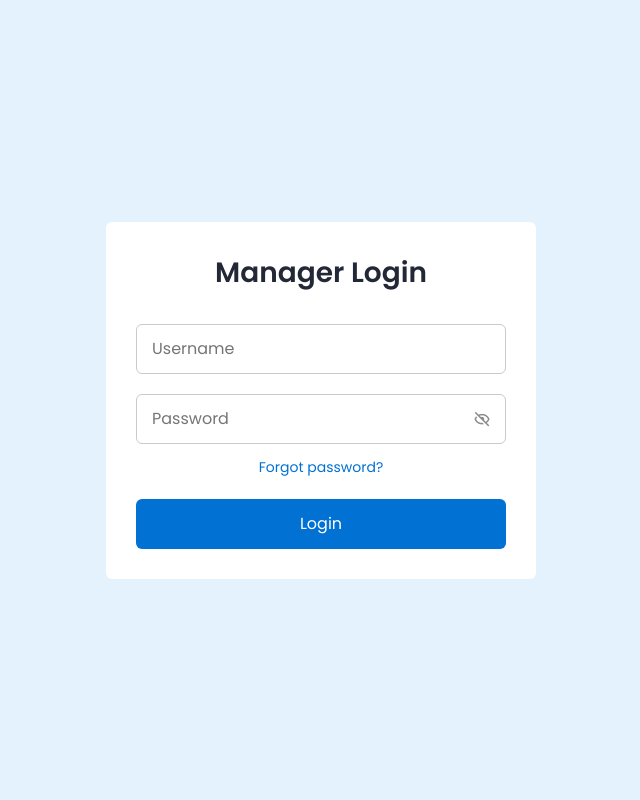
After one commit to Rzn-Mohamed/Hotel-Reservation, a Django app: page /managerlog/ in a window 1280 px wide. The commit adds this page. Shown: the whole page, without its empty margins (319-959 px from the left). Run offline with Django 5.2, Linux system fonts and the light colour scheme.

Commit message:
manager/client setup

```diff
--- a/Hotel/app/templates/manager_login.html
+++ b/Hotel/app/templates/app/client_login.html
@@ -41,7 +41,7 @@
                     </form>
 
                     <div class="form-link">
-                        <span>Don't have an account? <a href="{% url 'register' %}" class="link signup-link">Signup</a></span>
+                        <span>Don't have an account? <a href="{% url 'client-signup' %}" class="link signup-link">Signup</a></span>
                     </div>
                 </div>
 
--- /dev/null
+++ b/Hotel/app/templates/app/manager_login.html
@@ -0,0 +1,72 @@
+{% load static %}
+<!DOCTYPE html>
+
+    <html lang="en">
+    <head>
+        <meta charset="UTF-8">
+        <meta http-equiv="X-UA-Compatible" content="IE=edge">
+        <meta name="viewport" content="width=device-width, initial-scale=1.0">
+        <title> Manager Login </title>
+
+        <!-- CSS -->
+        <link rel="stylesheet" type = "text/css" href="{% static 'css/newlogin.css' %}">
+
+        <!-- Boxicons CSS -->
+        <link href='https://unpkg.com/boxicons@2.1.2/css/boxicons.min.css' rel='stylesheet'>
+
+    </head>
+    <body>
+        <section class="container forms">
+            <div class="form login">
+                <div class="form-content">
+                    <header>Manager Login</header>
+                    <form method = "POST" autocomplete = "off">
+                        {% csrf_token %}
+                        <div class="field input-field">
+                            <input type="text" placeholder="Username" class="input" name = "username">
+                        </div>
+
+                        <div class="field input-field">
+                            <input type="password" placeholder="Password" class="password" name = "password">
+                            <i class='bx bx-hide eye-icon'></i>
+                        </div>
+
+                        <div class="form-link">
+                            <a href="#" class="forgot-pass">Forgot password?</a>
+                        </div>
+
+                        <div class="field button-field">
+                            <button type="submit" name = "submit">Login</button>
+                        </div>
+                    </form>
+
+                    {% comment %} <div class="form-link">
+                        <span>Don't have an account? <a href="{% url 'register' %}" class="link signup-link">Signup</a></span>
+                    </div> {% endcomment %}
+                </div>
+
+                {% comment %} <div class="line"></div> {% endcomment %}
+
+                {% comment %} <div class="media-options">
+                    <a href="#" class="field facebook">
+                        <i class='bx bxl-facebook facebook-icon'></i>
+                        <span>Login with Facebook</span>
+                    </a>
+                </div>
+
+                <div class="media-options">
+                    <a href="#" class="field google">
+                        <img src="#" alt="" class="google-img">
+                        <span>Login with Google</span>
+                    </a>
+                </div> {% endcomment %}
+
+            </div>
+
+
+        </section>
+
+        <!-- JavaScript -->
+        <script src="{% static 'js/newlogin.js' %}"></script>
+    </body>
+</html>
--- a/Hotel/app/urls.py
+++ b/Hotel/app/urls.py
@@ -2,6 +2,9 @@ from django.urls import path
 from . import views
 
 urlpatterns = [
-  path('managerlog/', views.manager_login, name='login-in'),
+  path('managerlog/', views.manager_login, name='manager-login'),
   path('managerdash/', views.manager_dash, name='manager-dash'),
+  path('clientlog/', views.manager_dash, name='client-login'),
+  path('clientdash/', views.manager_dash, name='client-dash'),
+  path("clientsignup/", views.client_signup, name="client-signup"),
 ]
--- a/Hotel/app/views.py
+++ b/Hotel/app/views.py
@@ -3,16 +3,44 @@ from django.contrib.auth import authenticate
 from django.contrib.auth.models import User , auth
 
 # Create your views here.
+#-----------------manager----------------#
 def manager_login(request):
-    if request.method == 'POST':
-        username = request.POST.get('username')
-        password = request.POST.get('password')
-        user = authenticate(username = username , password = password)
-        if user is not None:
-            auth.login(request , user)
-            return redirect('manager-dash')
-    else:
+    if request.method != 'POST':
         return render(request , 'app/manager_login.html')
+    user = authenticate(request , username=request.POST['username'] , password=request.POST['password'])
+    if user is not None:
+        auth.login(request , user)
+    return redirect('manager-dash')
 
 def manager_dash(request):
     return render(request , 'app/manager_dash.html')
+
+
+#-----------------client----------------#
+def client_login(request):
+    if request.method != 'POST':
+        return render(request , 'app/client_login.html')
+    user = authenticate(request , username=request.POST['username'] , password=request.POST['password'])
+    if user is not None:
+        auth.login(request , user)
+    return redirect('client-dash')
+
+def client_signup(request):
+    if request.method == 'POST':
+        username = request.POST['username']
+        email = request.POST['email']
+        password = request.POST['password1']
+        password2 = request.POST['password2']
+
+        # Check if passwords match
+        if password != password2:
+            return render(request, 'app/client_signup.html', {'error': 'Passwords do not match'})
+
+        # Create the user
+        user = User.objects.create_user(username=username, email=email, password=password)
+
+        user.save()
+
+        return redirect('client-login')
+
+    return render(request, 'app/client_login.html')
```
Also changed, not shown: Hotel/app/templates/app/client_signup.html (added, +76 -0 lines), Hotel/app/templates/app/client_dash.html (renamed from Hotel/app/templates/client_dash.html), Hotel/app/templates/app/manager_dash.html (renamed from Hotel/app/templates/manager_dash.html).
